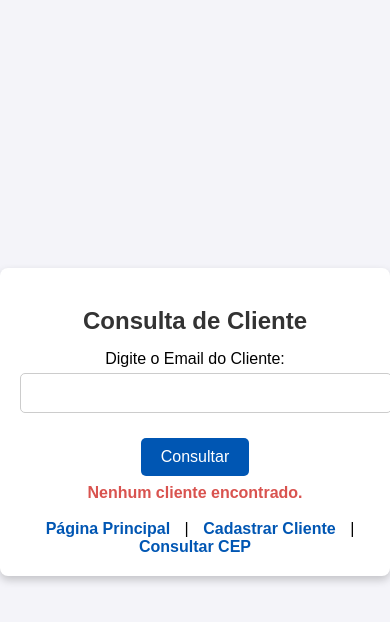
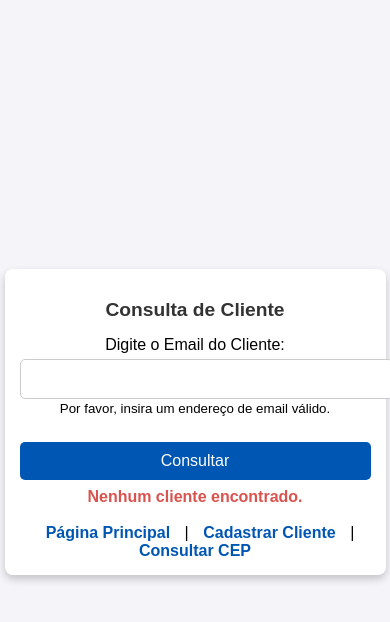
Before and after one commit to JvrCandido/Challenge-PY, a Flask app: page /consultar_cliente in a window 390 px wide. Shown: the top 622 px of the page. Run offline with Flask 3, Linux system fonts and the light colour scheme.

Commit message:
melhorias

```diff
--- a/app.py
+++ b/app.py
@@ -3,6 +3,14 @@ import json
 import cx_Oracle
 import requests
 from flask import Flask, render_template, request, redirect, url_for, flash
+
+
+try:
+    cx_Oracle.init_oracle_client()
+    print("Oracle Client configurado corretamente!")
+except cx_Oracle.DatabaseError as e:
+    error, = e.args
+    print(f"Erro ao configurar o Oracle Client: {error.message}")
 
 DB_USER = 'RM557129'
 DB_PASSWORD = '100306'
@@ -101,14 +109,11 @@ def consultar_cliente():
         cursor.close()
         connection.close()
 
-
     if cliente:
         return render_template('consultar_cliente.html', cliente=cliente)
     else:
         flash("Nenhum cliente encontrado.", "warning")
         return render_template('consultar_cliente.html', cliente=None)
-
-
 
 @app.route('/alterar_cliente/<email>', methods=['GET', 'POST'])
 def alterar_cliente(email):
--- a/templates/consultar_cliente.html
+++ b/templates/consultar_cliente.html
@@ -2,6 +2,7 @@
 <html lang="pt-br">
 <head>
     <meta charset="UTF-8">
+    <meta name="viewport" content="width=device-width, initial-scale=1.0">
     <title>Consulta de Cliente</title>
     <style>
         body {
@@ -59,6 +60,11 @@
             margin-top: 5px;
             border-radius: 5px;
             border: 1px solid #ccc;
+            transition: border-color 0.3s;
+        }
+        input[type="email"]:focus {
+            border-color: #0056b3;
+            outline: none;
         }
         button {
             padding: 10px 20px;
@@ -69,6 +75,7 @@
             background-color: #0056b3;
             cursor: pointer;
             margin-top: 10px;
+            transition: background-color 0.3s;
         }
         button:hover {
             background-color: #003f7f;
@@ -89,15 +96,28 @@
             color: #d9534f;
             font-weight: bold;
         }
+        @media (max-width: 500px) {
+            .container {
+                width: 90%;
+                padding: 15px;
+            }
+            h2 {
+                font-size: 1.2em;
+            }
+            button {
+                width: 100%;
+            }
+        }
     </style>
 </head>
 <body>
     <div class="container">
         <h2>Consulta de Cliente</h2>
-        <form method="GET" action="http://127.0.0.1:5000/consultar_cliente">
+        <form method="GET" action="http://127.0.0.1:5000/consultar_cliente" aria-label="Formulário de Consulta de Cliente">
             <div class="form-group">
                 <label for="email">Digite o Email do Cliente:</label>
-                <input type="email" name="email" id="email" required>
+                <input type="email" name="email" id="email" required aria-required="true" aria-describedby="emailHelp">
+                <small id="emailHelp" class="form-text text-muted">Por favor, insira um endereço de email válido.</small>
             </div>
             <button type="submit">Consultar</button>
         </form>
```
